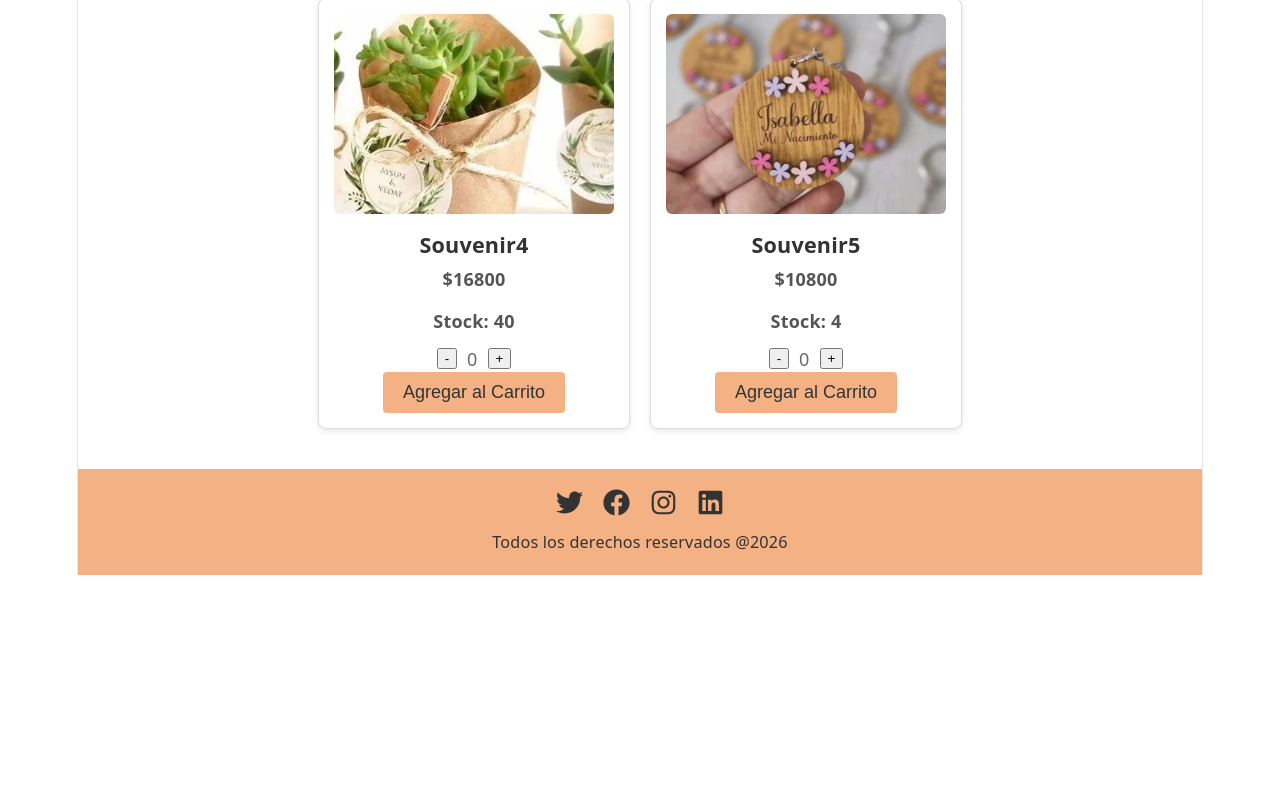
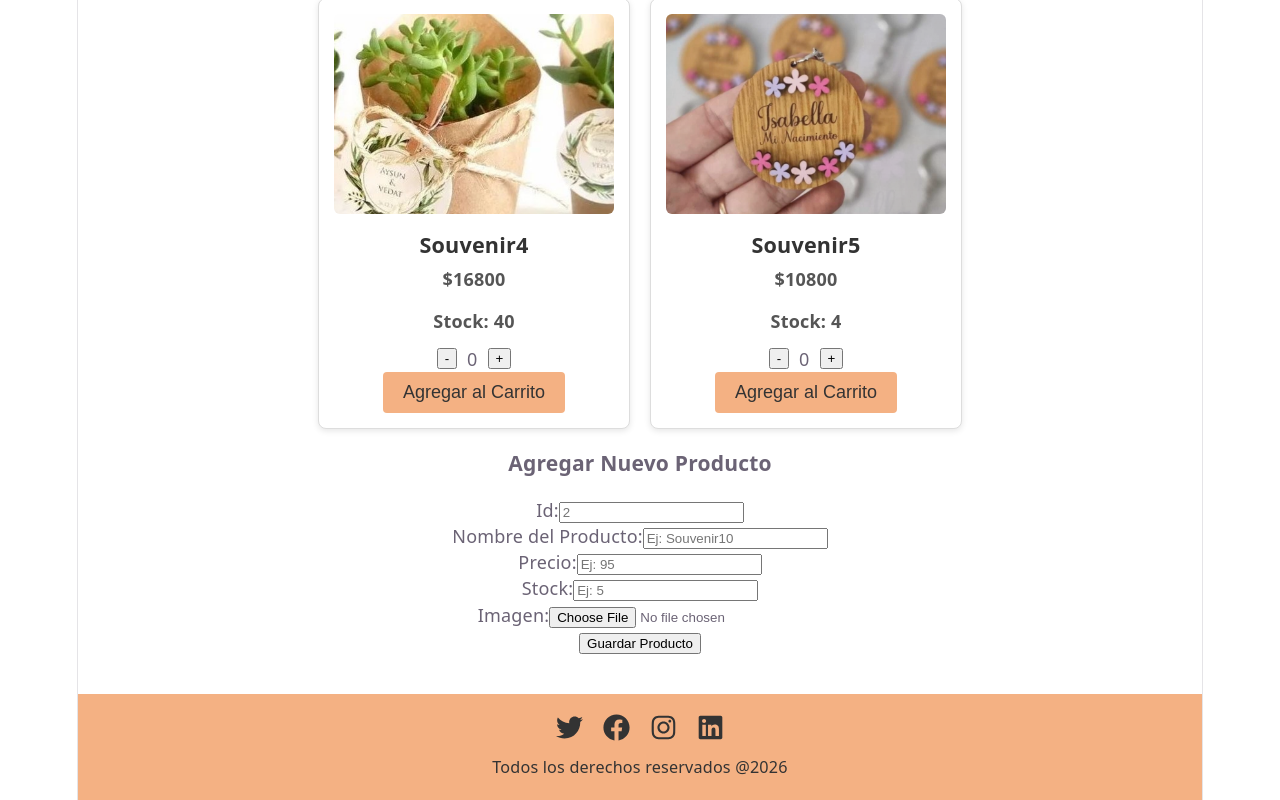
Before and after one commit to betousqueda1974/EcomReact26, a React (Vite) app: page / in a window 1280 px wide. Shown: the part 566-1366 px from the top of the page. Before the commit the page ends 1141 px from the top, so only its background shows below. Built offline with nearby package versions, Linux system fonts and the light colour scheme.

Commit message:
Se agrega el formulario de Productos.

```diff
--- a/src/App.jsx
+++ b/src/App.jsx
@@ -1,4 +1,5 @@
 import './App.css';
+import FormularioProductoContainer from './componentes/Formulario/FormularioProductoContainer';
 import {Layout} from './componentes/Layout/Layout';
 import { TarjetaProductoContainer } from './componentes/TarjetaProductoContainer/TarjetaProductoContainer';
 
@@ -8,7 +9,7 @@ return (
     {/* Todo lo que pongamos acá adentro irá donde estaba {children} */}
     <h1 className="tituloprincipal">¡Elegí tu souvenir!</h1>
     <TarjetaProductoContainer />
-
+    <FormularioProductoContainer />
   </Layout>
   );
 }
--- /dev/null
+++ b/src/componentes/Formulario/FormularioProducto.jsx
@@ -0,0 +1,68 @@
+function FormularioProducto({datosForm, manejarCambioIngreso, manejarEnvio}) {
+  /*
+  const formStyle = {
+    display: "flex",
+    flexDirection: "column",
+    maxWidth: "24rem",
+    margin: "3rem auto",
+    padding: "1.5rem",
+    border: "1px solid #ddd",
+    borderRadius: "8px",
+    gap: "16px",
+  };
+  */
+  return (
+    <form onSubmit={manejarEnvio}>
+      <h3>Agregar Nuevo Producto</h3>
+      <div>
+        <label>Id:</label>
+        <input
+          type="number"
+          name="id"
+          placeholder="2"
+          onChange={manejarCambioIngreso}
+          />
+      </div>
+
+      <div>
+        <label htmlFor="nombre">Nombre del Producto:</label>
+        <input
+          type="text"
+          name="nombre"
+          placeholder="Ej: Souvenir10"
+          onChange={manejarCambioIngreso}
+          />
+      </div>
+
+      <div>
+        <label>Precio:</label>
+        <input
+          type="number"
+          name="precio"
+          placeholder="Ej: 95"
+          onChange={manejarCambioIngreso}
+        />
+      </div>
+
+      <div>
+        <label>Stock:</label>
+        <input
+          type="number"
+          name="stock"
+          placeholder="Ej: 5"
+          onChange={manejarCambioIngreso}
+        />
+      </div>
+
+      <div>
+        <label>Imagen:</label>
+        <input
+          type="file"
+        />
+      </div>
+
+      <button type="submit">Guardar Producto</button>
+    </form>
+  );
+}
+export default FormularioProducto
--- /dev/null
+++ b/src/componentes/Formulario/FormularioProductoContainer.jsx
@@ -0,0 +1,31 @@
+import { useState } from "react";
+import FormularioProducto from "./FormularioProducto";
+
+function FormularioProductoContainer(){
+  const [datosForm, setDatosForm] = useState ({
+    id:"",
+    nombre:"",
+    precio:"",
+    stock:""
+  }
+)
+
+  const manejarCambioIngreso = (evento) => {
+    const {name, value} = evento.target;
+    setDatosForm({
+      ...datosForm,
+      [name]:value
+    })
+  }
+
+  const manejarEnvio = (evento) => {
+    evento.preventDefault();
+    console.log('Enviando los siguientes datos a la API:', datosForm);
+  };
+
+  return (
+    <FormularioProducto datosForm={datosForm} manejarCambioIngreso={manejarCambioIngreso} manejarEnvio={manejarEnvio} />
+  )
+}
+
+export default FormularioProductoContainer
```
